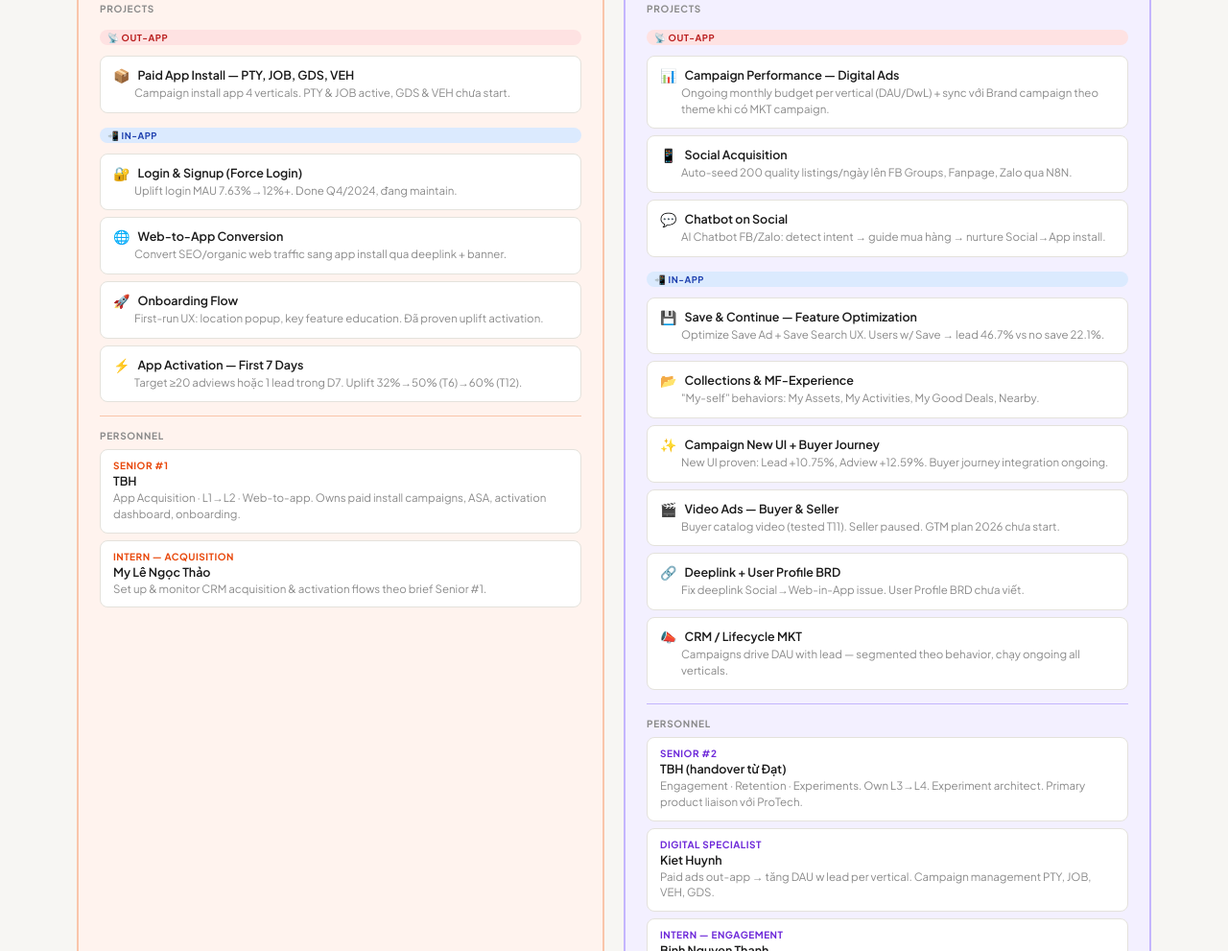
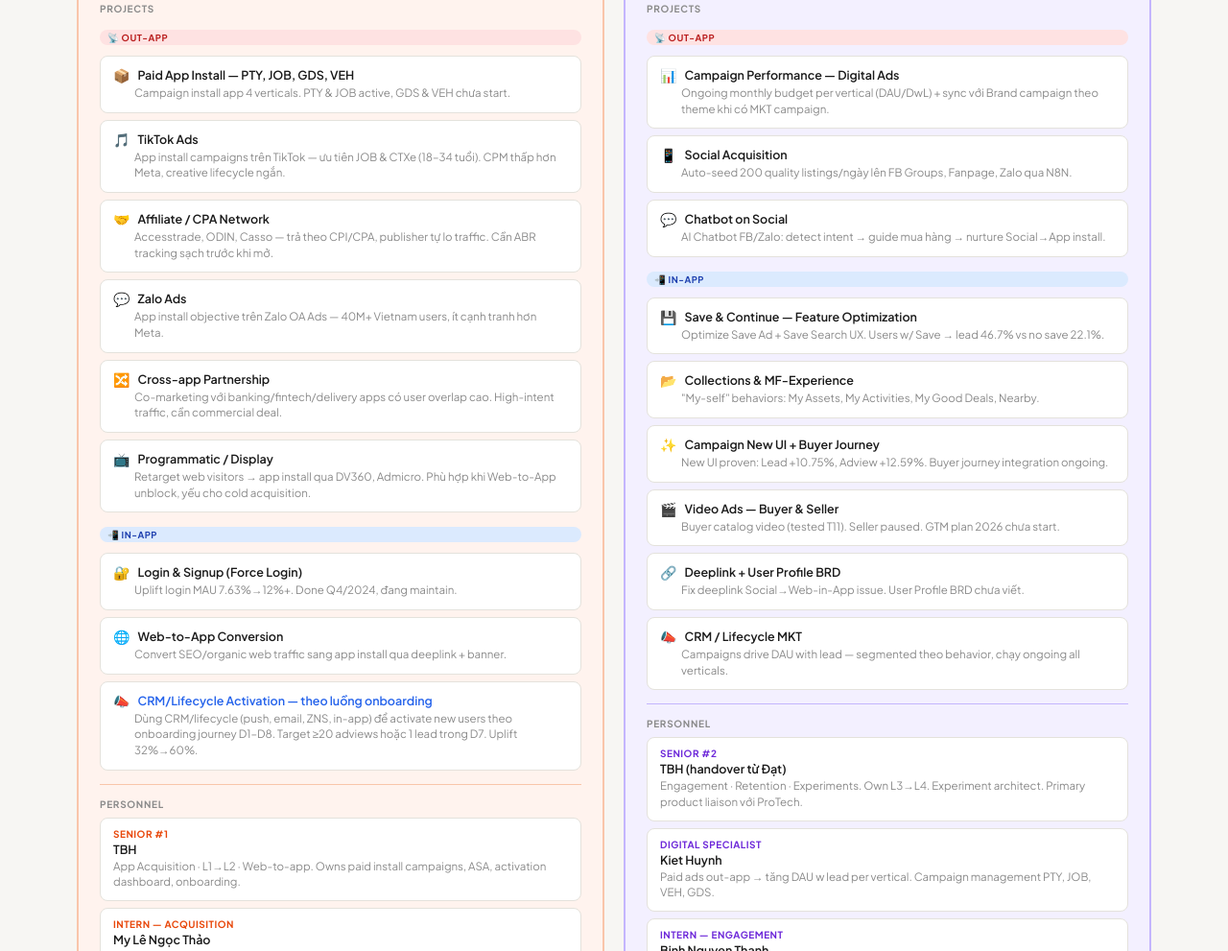
Before and after one commit to pubanhbao/growth-sow, a plain HTML site: page index.html in a window 1280 px wide. Shown: the part 617-1608 px from the top of the page at 96% size. Drawn offline with Linux system fonts and the light colour scheme.

Commit message:
chore: update data.json — 2026-05-20 10:38

```diff
--- a/index.html
+++ b/index.html
@@ -257,6 +257,10 @@ body{font-family:var(--font);background:var(--bg);color:var(--text);min-height:1
 .ch-type-lbl{display:inline-block;font-size:9.5px;font-weight:700;text-transform:uppercase;letter-spacing:.5px;padding:2px 8px;border-radius:20px;margin:8px 0 4px}
 .ch-type-lbl.out{background:#fee2e2;color:#b91c1c}
 .ch-type-lbl.in{background:#dbeafe;color:#1e40af}
+
+.ov-proj-link{cursor:pointer;transition:transform .15s,box-shadow .15s;border-radius:8px;}
+.ov-proj-link:hover{transform:translateY(-3px);box-shadow:0 6px 18px rgba(0,0,0,.10);}
+.ov-proj-link .ov-proj-nm{color:#2563eb;}
 </style>
 </head>
 <body>
@@ -305,11 +309,15 @@ body{font-family:var(--font);background:var(--bg);color:var(--text);min-height:1
       <div class="ov-proj-list">
         <span class="ch-type-lbl out">📡 Out-app</span>
         <div class="ov-proj"><div class="ov-proj-top"><span class="ov-proj-em">📦</span><span class="ov-proj-nm">Paid App Install — PTY, JOB, GDS, VEH</span></div><div class="ov-proj-desc">Campaign install app 4 verticals. PTY &amp; JOB active, GDS &amp; VEH chưa start.</div></div>
+        <div class="ov-proj"><div class="ov-proj-top"><span class="ov-proj-em">🎵</span><span class="ov-proj-nm">TikTok Ads</span></div><div class="ov-proj-desc">App install campaigns trên TikTok — ưu tiên JOB &amp; CTXe (18–34 tuổi). CPM thấp hơn Meta, creative lifecycle ngắn.</div></div>
+        <div class="ov-proj"><div class="ov-proj-top"><span class="ov-proj-em">🤝</span><span class="ov-proj-nm">Affiliate / CPA Network</span></div><div class="ov-proj-desc">Accesstrade, ODIN, Casso — trả theo CPI/CPA, publisher tự lo traffic. Cần ABR tracking sạch trước khi mở.</div></div>
+        <div class="ov-proj"><div class="ov-proj-top"><span class="ov-proj-em">💬</span><span class="ov-proj-nm">Zalo Ads</span></div><div class="ov-proj-desc">App install objective trên Zalo OA Ads — 40M+ Vietnam users, ít cạnh tranh hơn Meta.</div></div>
+        <div class="ov-proj"><div class="ov-proj-top"><span class="ov-proj-em">🔀</span><span class="ov-proj-nm">Cross-app Partnership</span></div><div class="ov-proj-desc">Co-marketing với banking/fintech/delivery apps có user overlap cao. High-intent traffic, cần commercial deal.</div></div>
+        <div class="ov-proj"><div class="ov-proj-top"><span class="ov-proj-em">📺</span><span class="ov-proj-nm">Programmatic / Display</span></div><div class="ov-proj-desc">Retarget web visitors → app install qua DV360, Admicro. Phù hợp khi Web-to-App unblock, yếu cho cold acquisition.</div></div>
         <span class="ch-type-lbl in">📲 In-app</span>
         <div class="ov-proj"><div class="ov-proj-top"><span class="ov-proj-em">🔐</span><span class="ov-proj-nm">Login &amp; Signup (Force Login)</span></div><div class="ov-proj-desc">Uplift login MAU 7.63%→12%+. Done Q4/2024, đang maintain.</div></div>
         <div class="ov-proj"><div class="ov-proj-top"><span class="ov-proj-em">🌐</span><span class="ov-proj-nm">Web-to-App Conversion</span></div><div class="ov-proj-desc">Convert SEO/organic web traffic sang app install qua deeplink + banner.</div></div>
-        <div class="ov-proj"><div class="ov-proj-top"><span class="ov-proj-em">🚀</span><span class="ov-proj-nm">Onboarding Flow</span></div><div class="ov-proj-desc">First-run UX: location popup, key feature education. Đã proven uplift activation.</div></div>
-        <div class="ov-proj"><div class="ov-proj-top"><span class="ov-proj-em">⚡</span><span class="ov-proj-nm">App Activation — First 7 Days</span></div><div class="ov-proj-desc">Target ≥20 adviews hoặc 1 lead trong D7. Uplift 32%→50% (T6)→60% (T12).</div></div>
+        <div class="ov-proj ov-proj-link" onclick="window.open('https://pubanhbao.github.io/growth-lifecycle-marketing/','_blank')"><div class="ov-proj-top"><span class="ov-proj-em">📣</span><span class="ov-proj-nm">CRM/Lifecycle Activation — theo luồng onboarding</span></div><div class="ov-proj-desc">Dùng CRM/lifecycle (push, email, ZNS, in-app) để activate new users theo onboarding journey D1–D8. Target ≥20 adviews hoặc 1 lead trong D7. Uplift 32%→60%.</div></div>
       </div>
       <div class="ov-person-block">
         <span class="slabel">Personnel</span>
```
